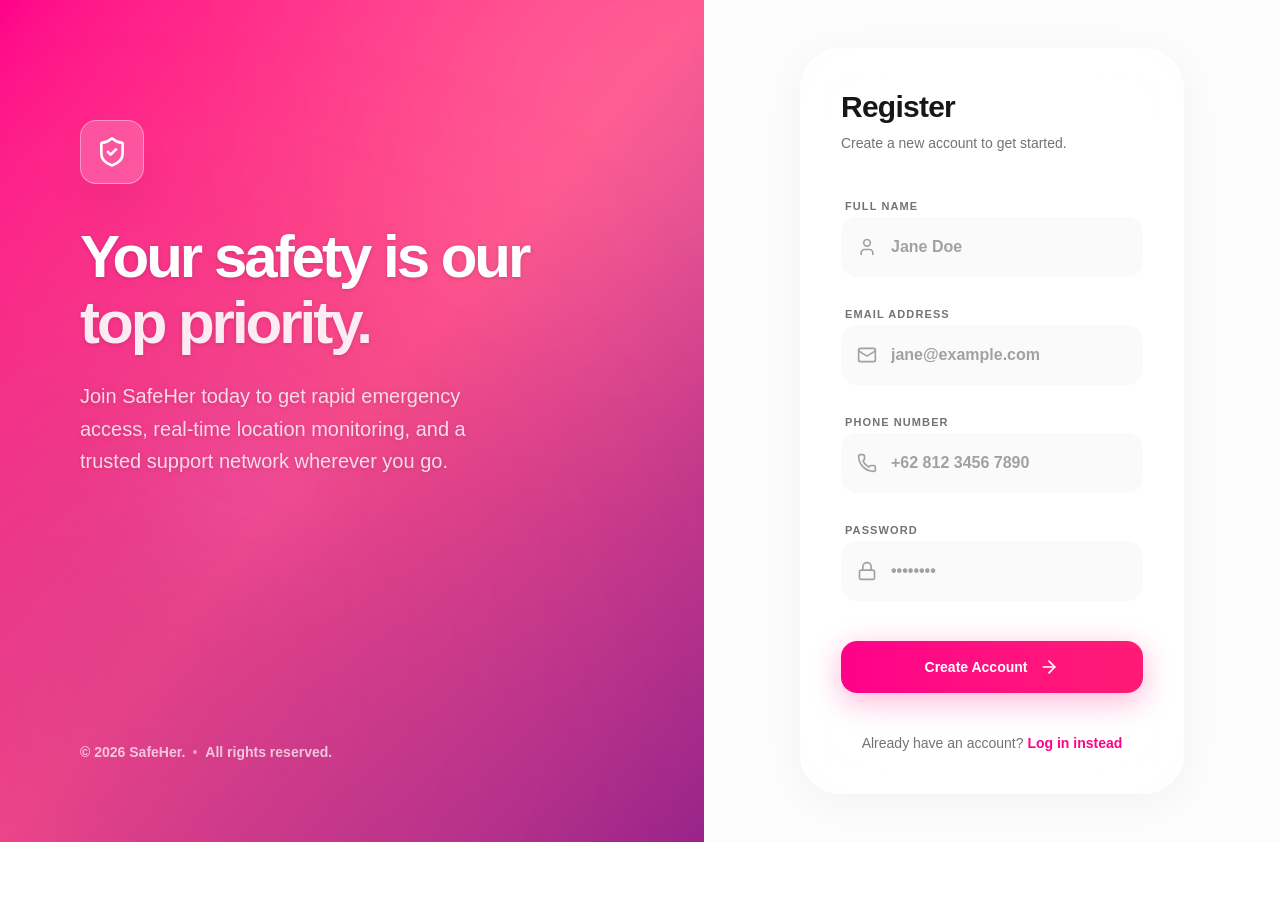
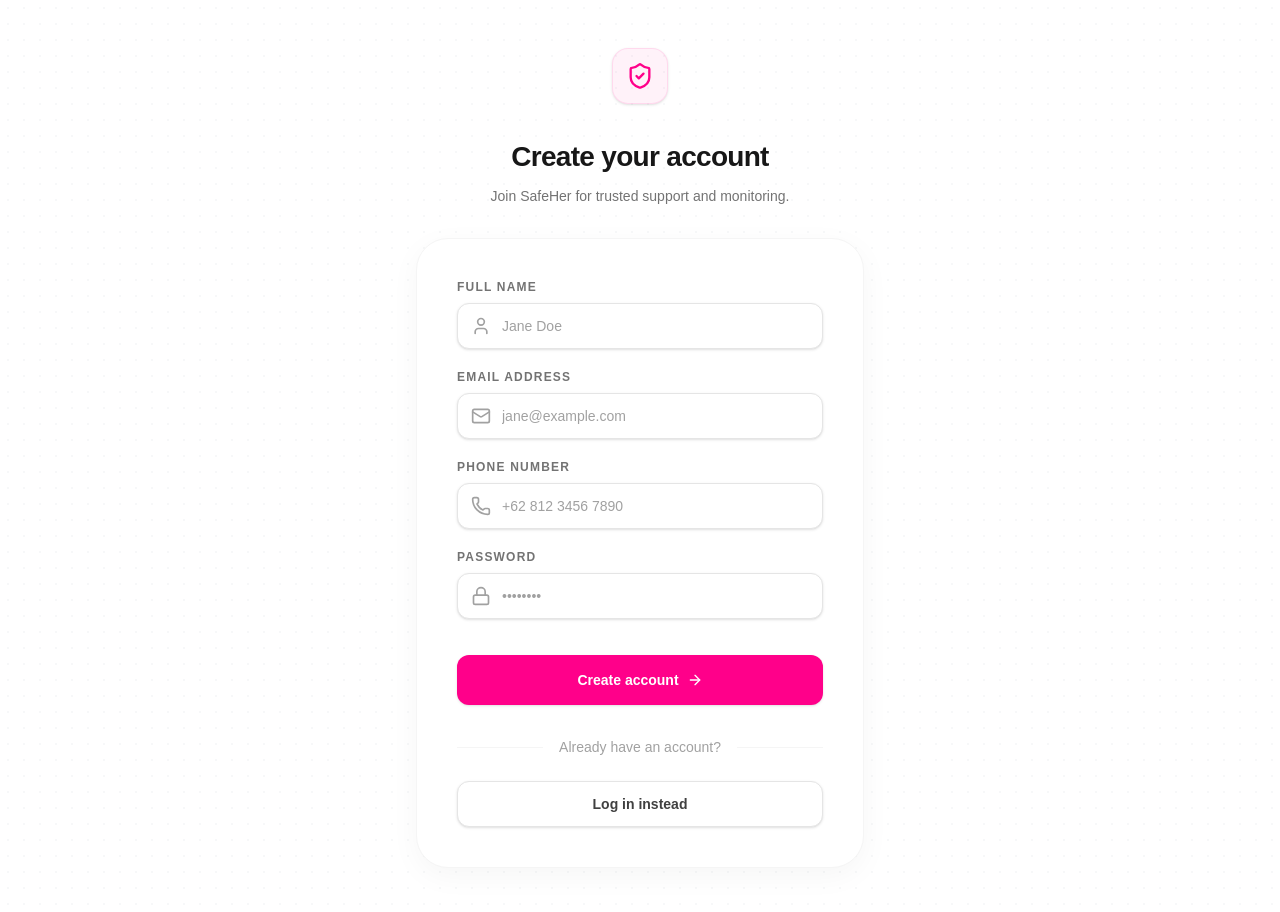
Before and after one commit to SISTECH26-8/SafeHer-fe, a Next.js app: page /register in a window 1280 px wide. Shown: the top 912 px of the page. Before the commit the page ends 842 px from the top, so only its background shows below. Built offline with nearby package versions, Linux system fonts and the light colour scheme.

Commit message:
style: completely revamp register to minimalist aesthetic Vercel-like design

```diff
--- a/src/app/register/page.tsx
+++ b/src/app/register/page.tsx
@@ -64,65 +64,47 @@
   };
 
   return (
-    <div className="w-full min-h-full flex flex-col md:flex-row animate-in fade-in duration-700 bg-neutral-50/50">
+    <div className="min-h-screen w-full bg-white flex flex-col justify-center py-12 sm:px-6 lg:px-8 relative overflow-hidden">
 
-      {/* Left Side: Branding (Desktop Only) */}
-      <div className="hidden md:flex md:w-1/2 lg:w-[55%] bg-gradient-to-br from-sistech-pink via-[#ff4d88] to-sistech-purple p-12 lg:p-20 flex-col justify-between items-start text-white relative overflow-hidden">
+      {/* Subtle aesthetic background pattern */}
+      <div className="absolute inset-0 bg-[radial-gradient(#e5e7eb_1px,transparent_1px)] [background-size:16px_16px] opacity-30 pointer-events-none"></div>
 
-        {/* Advanced Decorative Elements */}
-        <div className="absolute top-0 right-0 w-[40vw] h-[40vw] bg-white/10 rounded-full blur-[120px] pointer-events-none translate-x-1/3 -translate-y-1/3"></div>
-        <div className="absolute bottom-0 left-0 w-[50vw] h-[50vw] bg-sistech-purple/30 rounded-full blur-[140px] pointer-events-none -translate-x-1/4 translate-y-1/4"></div>
-        <div className="absolute top-1/2 left-1/4 w-32 h-32 bg-white/20 rounded-full blur-[60px] pointer-events-none mix-blend-overlay"></div>
-
-        <div className="relative z-10 w-full max-w-xl mt-10">
-          <div className="w-16 h-16 bg-white/20 backdrop-blur-xl rounded-2xl flex items-center justify-center mb-10 border border-white/40 shadow-2xl shadow-black/10 hover:scale-105 transition-transform duration-500">
-            <ShieldCheck className="w-8 h-8 text-white" />
+      <div className="sm:mx-auto sm:w-full sm:max-w-md relative z-10 flex flex-col items-center animate-in fade-in slide-in-from-bottom-4 duration-700">
+        <div className="w-14 h-14 bg-sistech-pink/5 rounded-2xl flex items-center justify-center mb-6 border border-sistech-pink/10 shadow-sm">
+          <ShieldCheck className="w-7 h-7 text-sistech-pink" />
         </div>
-          <h1 className="text-4xl lg:text-6xl font-black tracking-tighter mb-6 leading-[1.1] drop-shadow-sm">
-            Your safety is our <br className="hidden lg:block" />
-            <span className="text-white/90">top priority.</span>
-          </h1>
-          <p className="text-white/80 text-lg lg:text-xl leading-relaxed font-medium max-w-md drop-shadow-sm">
-            Join SafeHer today to get rapid emergency access, real-time location monitoring, and a trusted support network wherever you go.
+        <h2 className="mt-2 text-center text-[28px] font-bold tracking-tight text-neutral-900">
+          Create your account
+        </h2>
+        <p className="mt-2 text-center text-sm text-neutral-500">
+          Join SafeHer for trusted support and monitoring.
         </p>
       </div>
 
-        <div className="relative z-10 flex items-center space-x-2 text-white/70 text-sm font-semibold">
-          <span>© {new Date().getFullYear()} SafeHer.</span>
-          <span className="w-1 h-1 rounded-full bg-white/50"></span>
-          <span>All rights reserved.</span>
-        </div>
-      </div>
-
-      {/* Right Side: Form Area (Mobile + Desktop) */}
-      <div className="w-full md:w-1/2 lg:w-[45%] flex flex-col justify-center px-4 py-12 md:px-12 lg:px-16 xl:px-24 relative z-10">
-
-        <div className="w-full max-w-[420px] mx-auto bg-white/80 backdrop-blur-2xl p-8 md:p-10 rounded-[2.5rem] shadow-[0_8px_40px_rgb(0,0,0,0.04)] border border-white">
-
-          <div className="text-left mb-10">
-            <h2 className="text-3xl font-black text-neutral-900 tracking-tight">Register</h2>
-            <p className="text-neutral-500 mt-2 text-sm font-medium">Create a new account to get started.</p>
-          </div>
+      <div className="mt-8 sm:mx-auto sm:w-full sm:max-w-md relative z-10 animate-in fade-in slide-in-from-bottom-8 duration-700 delay-150 fill-mode-both">
+        <div className="bg-white py-10 px-4 sm:px-10 border border-neutral-100 shadow-[0_8px_30px_rgb(0,0,0,0.04)] sm:rounded-[2rem]">
 
           {errorMsg && (
-            <div className="mb-8 p-4 rounded-2xl bg-red-50 border border-red-100 flex items-start space-x-3 text-red-600 text-sm animate-in fade-in slide-in-from-top-2">
+            <div className="mb-6 p-4 rounded-xl bg-red-50/50 border border-red-100 flex items-start space-x-3 text-red-600 text-sm">
               <AlertCircle className="w-5 h-5 shrink-0" />
-              <span className="font-semibold leading-relaxed">{errorMsg}</span>
+              <span className="font-medium">{errorMsg}</span>
             </div>
           )}
 
           {successMsg && (
-            <div className="mb-8 p-4 rounded-2xl bg-emerald-50 border border-emerald-100 flex items-start space-x-3 text-emerald-600 text-sm animate-in fade-in slide-in-from-top-2">
+            <div className="mb-6 p-4 rounded-xl bg-emerald-50/50 border border-emerald-100 flex items-start space-x-3 text-emerald-600 text-sm">
               <ShieldCheck className="w-5 h-5 shrink-0" />
-              <span className="font-semibold leading-relaxed">{successMsg}</span>
+              <span className="font-medium">{successMsg}</span>
             </div>
           )}
 
-          <form onSubmit={handleSubmit} className="space-y-6">
-            <div className="space-y-2">
-              <label className="text-[11px] font-bold text-neutral-500 uppercase tracking-widest ml-1">Full Name</label>
+          <form onSubmit={handleSubmit} className="space-y-5">
+            <div>
+              <label className="block text-xs font-semibold text-neutral-500 uppercase tracking-widest mb-2">
+                Full Name
+              </label>
               <div className="relative group">
-                <div className="absolute inset-y-0 left-0 pl-4 flex items-center pointer-events-none">
+                <div className="absolute inset-y-0 left-0 pl-3.5 flex items-center pointer-events-none">
                   <User className="h-5 w-5 text-neutral-400 group-focus-within:text-sistech-pink transition-colors" />
                 </div>
                 <input
@@ -131,16 +113,18 @@
                   value={formData.full_name}
                   onChange={handleChange}
                   required
-                  className="block w-full pl-12 pr-4 py-4 border-2 border-transparent bg-neutral-100/50 rounded-2xl text-neutral-900 placeholder-neutral-400 focus:outline-none focus:bg-white focus:border-sistech-pink/30 focus:ring-4 focus:ring-sistech-pink/10 transition-all font-semibold hover:bg-neutral-100"
+                  className="block w-full pl-11 pr-3 py-3 border border-neutral-200 rounded-xl bg-white text-neutral-900 placeholder-neutral-400 focus:outline-none focus:ring-2 focus:ring-sistech-pink/20 focus:border-sistech-pink transition-all sm:text-sm shadow-sm"
                   placeholder="Jane Doe"
                 />
               </div>
             </div>
 
-            <div className="space-y-2">
-              <label className="text-[11px] font-bold text-neutral-500 uppercase tracking-widest ml-1">Email Address</label>
+            <div>
+              <label className="block text-xs font-semibold text-neutral-500 uppercase tracking-widest mb-2">
+                Email Address
+              </label>
               <div className="relative group">
-                <div className="absolute inset-y-0 left-0 pl-4 flex items-center pointer-events-none">
+                <div className="absolute inset-y-0 left-0 pl-3.5 flex items-center pointer-events-none">
                   <Mail className="h-5 w-5 text-neutral-400 group-focus-within:text-sistech-pink transition-colors" />
                 </div>
                 <input
@@ -149,16 +133,18 @@
                   value={formData.email}
                   onChange={handleChange}
                   required
-                  className="block w-full pl-12 pr-4 py-4 border-2 border-transparent bg-neutral-100/50 rounded-2xl text-neutral-900 placeholder-neutral-400 focus:outline-none focus:bg-white focus:border-sistech-pink/30 focus:ring-4 focus:ring-sistech-pink/10 transition-all font-semibold hover:bg-neutral-100"
+                  className="block w-full pl-11 pr-3 py-3 border border-neutral-200 rounded-xl bg-white text-neutral-900 placeholder-neutral-400 focus:outline-none focus:ring-2 focus:ring-sistech-pink/20 focus:border-sistech-pink transition-all sm:text-sm shadow-sm"
                   placeholder="jane@example.com"
                 />
               </div>
             </div>
 
-            <div className="space-y-2">
-              <label className="text-[11px] font-bold text-neutral-500 uppercase tracking-widest ml-1">Phone Number</label>
+            <div>
+              <label className="block text-xs font-semibold text-neutral-500 uppercase tracking-widest mb-2">
+                Phone Number
+              </label>
               <div className="relative group">
-                <div className="absolute inset-y-0 left-0 pl-4 flex items-center pointer-events-none">
+                <div className="absolute inset-y-0 left-0 pl-3.5 flex items-center pointer-events-none">
                   <Phone className="h-5 w-5 text-neutral-400 group-focus-within:text-sistech-pink transition-colors" />
                 </div>
                 <input
@@ -167,16 +153,18 @@
                   value={formData.phone_number}
                   onChange={handleChange}
                   required
-                  className="block w-full pl-12 pr-4 py-4 border-2 border-transparent bg-neutral-100/50 rounded-2xl text-neutral-900 placeholder-neutral-400 focus:outline-none focus:bg-white focus:border-sistech-pink/30 focus:ring-4 focus:ring-sistech-pink/10 transition-all font-semibold hover:bg-neutral-100"
+                  className="block w-full pl-11 pr-3 py-3 border border-neutral-200 rounded-xl bg-white text-neutral-900 placeholder-neutral-400 focus:outline-none focus:ring-2 focus:ring-sistech-pink/20 focus:border-sistech-pink transition-all sm:text-sm shadow-sm"
                   placeholder="+62 812 3456 7890"
                 />
               </div>
             </div>
 
-            <div className="space-y-2">
-              <label className="text-[11px] font-bold text-neutral-500 uppercase tracking-widest ml-1">Password</label>
+            <div>
+              <label className="block text-xs font-semibold text-neutral-500 uppercase tracking-widest mb-2">
+                Password
+              </label>
               <div className="relative group">
-                <div className="absolute inset-y-0 left-0 pl-4 flex items-center pointer-events-none">
+                <div className="absolute inset-y-0 left-0 pl-3.5 flex items-center pointer-events-none">
                   <Lock className="h-5 w-5 text-neutral-400 group-focus-within:text-sistech-pink transition-colors" />
                 </div>
                 <input
@@ -186,39 +174,54 @@
                   onChange={handleChange}
                   required
                   minLength={6}
-                  className="block w-full pl-12 pr-4 py-4 border-2 border-transparent bg-neutral-100/50 rounded-2xl text-neutral-900 placeholder-neutral-400 focus:outline-none focus:bg-white focus:border-sistech-pink/30 focus:ring-4 focus:ring-sistech-pink/10 transition-all font-semibold hover:bg-neutral-100"
+                  className="block w-full pl-11 pr-3 py-3 border border-neutral-200 rounded-xl bg-white text-neutral-900 placeholder-neutral-400 focus:outline-none focus:ring-2 focus:ring-sistech-pink/20 focus:border-sistech-pink transition-all sm:text-sm shadow-sm"
                   placeholder="••••••••"
                 />
               </div>
             </div>
 
+            <div className="pt-4">
               <button
                 type="submit"
                 disabled={isLoading}
-              className="w-full mt-10 py-4 px-4 rounded-2xl shadow-[0_8px_30px_rgb(255,10,120,0.3)] text-sm font-extrabold text-white bg-gradient-to-r from-sistech-pink to-[#ff1a75] hover:scale-[1.02] hover:shadow-[0_8px_40px_rgb(255,10,120,0.4)] focus:outline-none focus:ring-4 focus:ring-sistech-pink/30 active:scale-[0.98] transition-all duration-300 disabled:opacity-70 disabled:cursor-not-allowed flex items-center justify-center space-x-2"
+                className="w-full flex justify-center items-center gap-2 py-3.5 px-4 border border-transparent rounded-xl shadow-sm text-sm font-semibold text-white bg-sistech-pink hover:bg-[#e61a6b] focus:outline-none focus:ring-2 focus:ring-offset-2 focus:ring-sistech-pink transition-all active:scale-[0.98] disabled:opacity-50"
               >
                 {isLoading ? (
                   <>
-                  <Loader2 className="w-5 h-5 animate-spin" />
-                  <span>Registering...</span>
+                    <Loader2 className="w-4 h-4 animate-spin" /> Registering...
                   </>
                 ) : (
                   <>
-                  <span>Create Account</span>
-                  <ArrowRight className="w-5 h-5 ml-1" />
+                    Create account <ArrowRight className="w-4 h-4" />
                   </>
                 )}
               </button>
+            </div>
           </form>
 
-          <div className="mt-10 text-center text-sm text-neutral-500 font-medium">
-            Already have an account?{' '}
-            <Link href="/login" className="text-sistech-pink hover:text-[#ff1a75] font-extrabold transition-colors">
+          <div className="mt-8">
+            <div className="relative">
+              <div className="absolute inset-0 flex items-center">
+                <div className="w-full border-t border-neutral-100" />
+              </div>
+              <div className="relative flex justify-center text-sm">
+                <span className="bg-white px-4 text-neutral-400 font-medium">
+                  Already have an account?
+                </span>
+              </div>
+            </div>
+
+            <div className="mt-6">
+              <Link
+                href="/login"
+                className="w-full flex justify-center items-center py-3 px-4 border border-neutral-200 rounded-xl shadow-sm bg-white text-sm font-semibold text-neutral-700 hover:bg-neutral-50 hover:text-neutral-900 focus:outline-none focus:ring-2 focus:ring-offset-2 focus:ring-neutral-200 transition-all active:scale-[0.98]"
+              >
                 Log in instead
               </Link>
             </div>
           </div>
         </div>
       </div>
+    </div>
   );
 }
```
Lines whose indentation alone changed are shown as unchanged.
